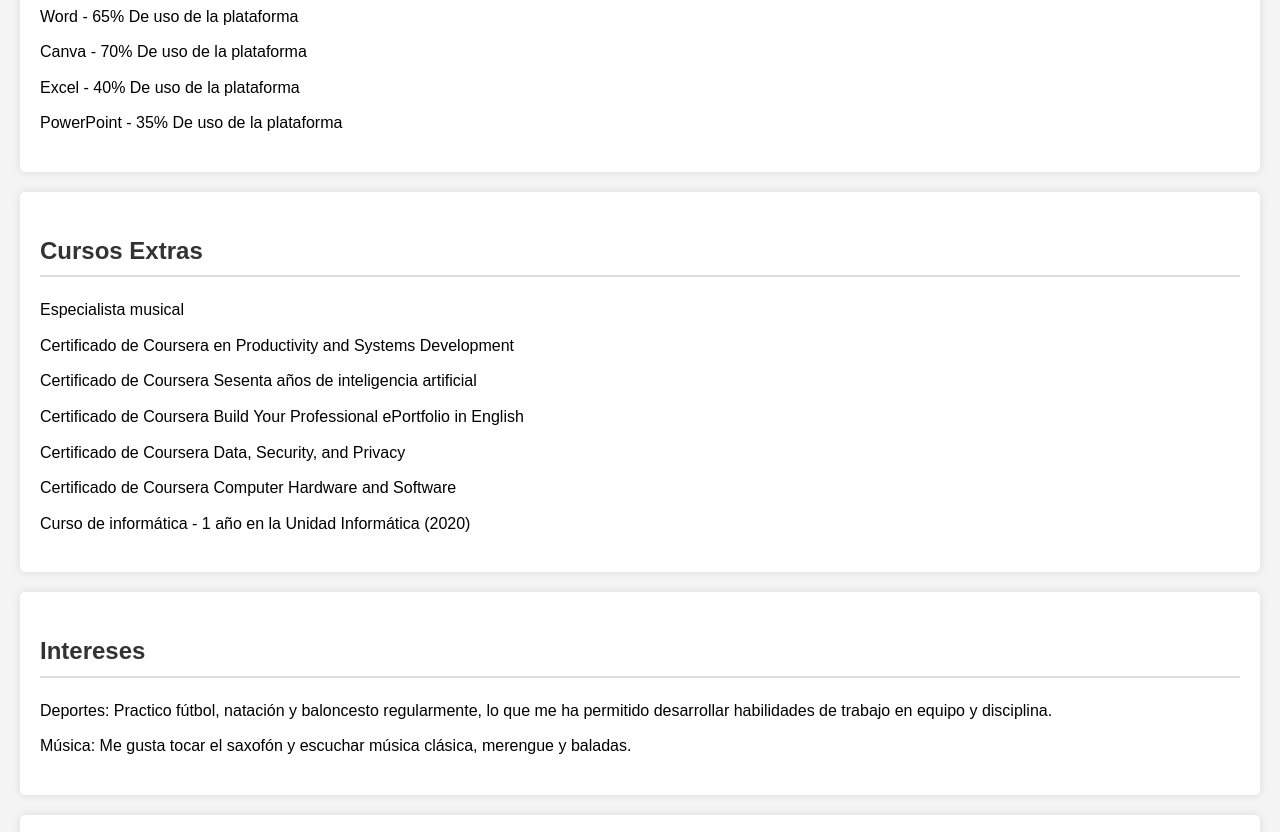
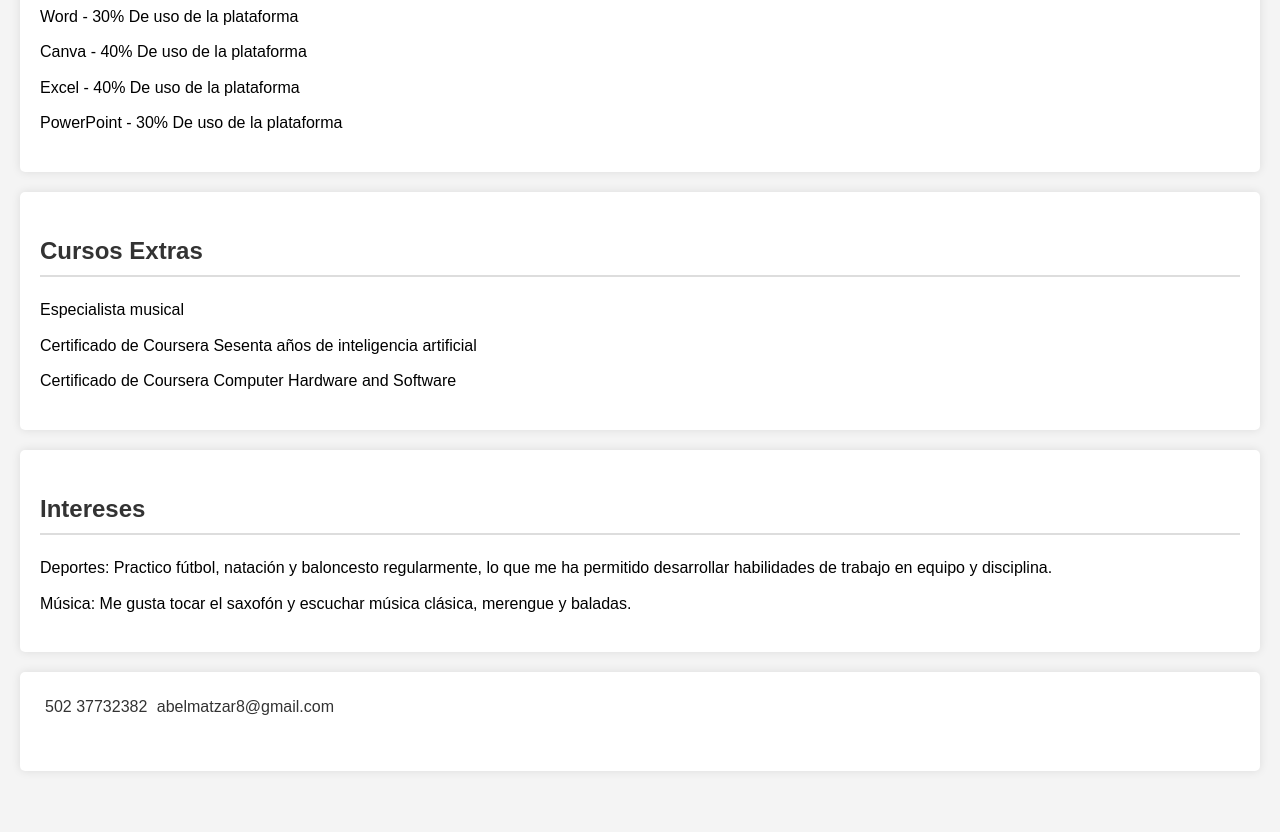
Before and after one commit to ABEL2112K/Curriculum, a plain HTML site: page index.html in a window 1280 px wide. Shown: the part 1710-2542 px from the top of the page. After the commit the page ends 2521 px from the top, so only its background shows below. Drawn offline with Linux system fonts and the light colour scheme.

Commit message:
Update index.html

```diff
--- a/index.html
+++ b/index.html
@@ -23,7 +23,7 @@
             <li><a href="#skills">Habilidades y conocimientos</a></li>
             <li><a href="#courses">Cursos Extras</a></li>
             <li><a href="#interests">Intereses</a></li>
-            <li><a href="#contact">Contacto</a></li>
+            <li><a href="#contact">Datos Personales</a></li>
         </ul>
     </nav>
     <main>
@@ -51,15 +51,15 @@
             <h3>Idiomas</h3>
             <ul>
                 <li>Español - Idioma Materno</li>
-                <li>Inglés - 35% de conocimiento</li>
+                <li>Inglés - 20% de conocimiento</li>
                 <li>Kaqchikel - 6% de conocimiento</li>
             </ul>
             <h3>Paquetes informáticos</h3>
             <ul>
-                <li>Word - 65% De uso de la plataforma</li>
-                <li>Canva - 70% De uso de la plataforma</li>
+                <li>Word - 30% De uso de la plataforma</li>
+                <li>Canva - 40% De uso de la plataforma</li>
                 <li>Excel - 40% De uso de la plataforma</li>
-                <li>PowerPoint - 35% De uso de la plataforma</li>
+                <li>PowerPoint - 30% De uso de la plataforma</li>
 
             </ul>
         </section>
@@ -67,12 +67,9 @@
             <h2>Cursos Extras</h2>
             <ul>
                 <li>Especialista musical</li>
-                <li>Certificado de Coursera en Productivity and Systems Development</li>
-                <li>Certificado de Coursera Sesenta años de inteligencia artificial</li>
-                <li>Certificado de Coursera Build Your Professional ePortfolio in English</li>
-                <li>Certificado de Coursera Data, Security, and Privacy</li>
-                <li>Certificado de Coursera Computer Hardware and Software</li>
-                <li>Curso de informática - 1 año en la Unidad Informática (2020)</li>
+                       <li>Certificado de Coursera Sesenta años de inteligencia artificial<li>
+                       <li>Certificado de Coursera Computer Hardware and Software</li>
+
             </ul>
         </section>
         <section id="interests">
@@ -82,15 +79,13 @@
                 <li>Música: Me gusta tocar el saxofón y escuchar música clásica, merengue y baladas.</li>
             </ul>
         </section>
-        <section id="contact">
+        <section id="Datos Personales">
 
             <div class="contact-info">
 
                 <ul class="social-links">
-                  <li><a href="tel:+tu_numero_de_telefono" target="_blank"><i class="fas fa-phone"></i> 502 37732382</a></li>
-                  <li><a href="https://www.instagram.com/tu_usuario_de_instagram/" target="_blank"><i class="fab fa-instagram"></i> Instagram</a></li>
-                  <li><a href="https://www.facebook.com/tu_usuario_de_facebook/" target="_blank"><i class="fab fa-facebook"></i> Facebook</a></li>
-                  <li><a href="abelmatzar8@gmail.com" target="_blank"><i class="fas fa-envelope"></i> Correo electrónico</a></li>
+                  <li><a href="tel:+tu_numero_de_telefono" target="_blank"><i class="fas fa-phone"></i> 502 37732382</a></l
+                  <li><a href="abelmatzar8@gmail.com" target="_blank"><i class="fas fa-envelope"></i> abelmatzar8@gmail.com</a></li>
                 </ul>
               </div>
         </section>
```
